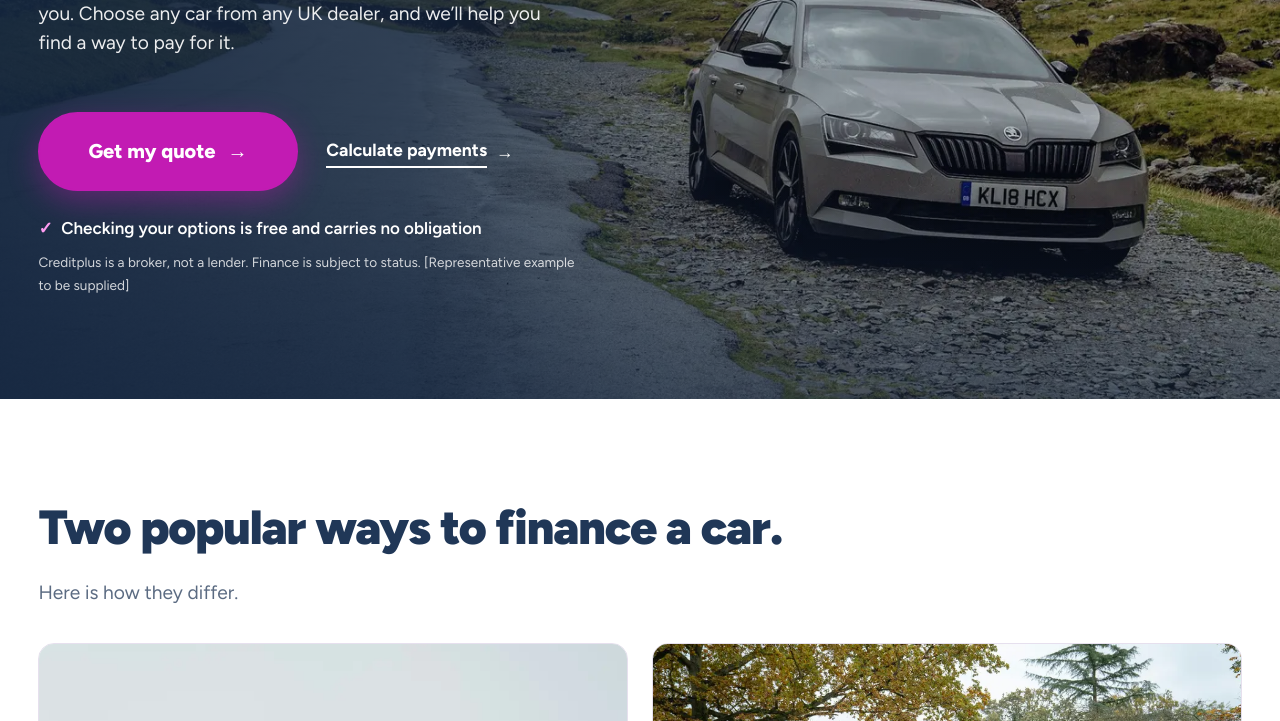
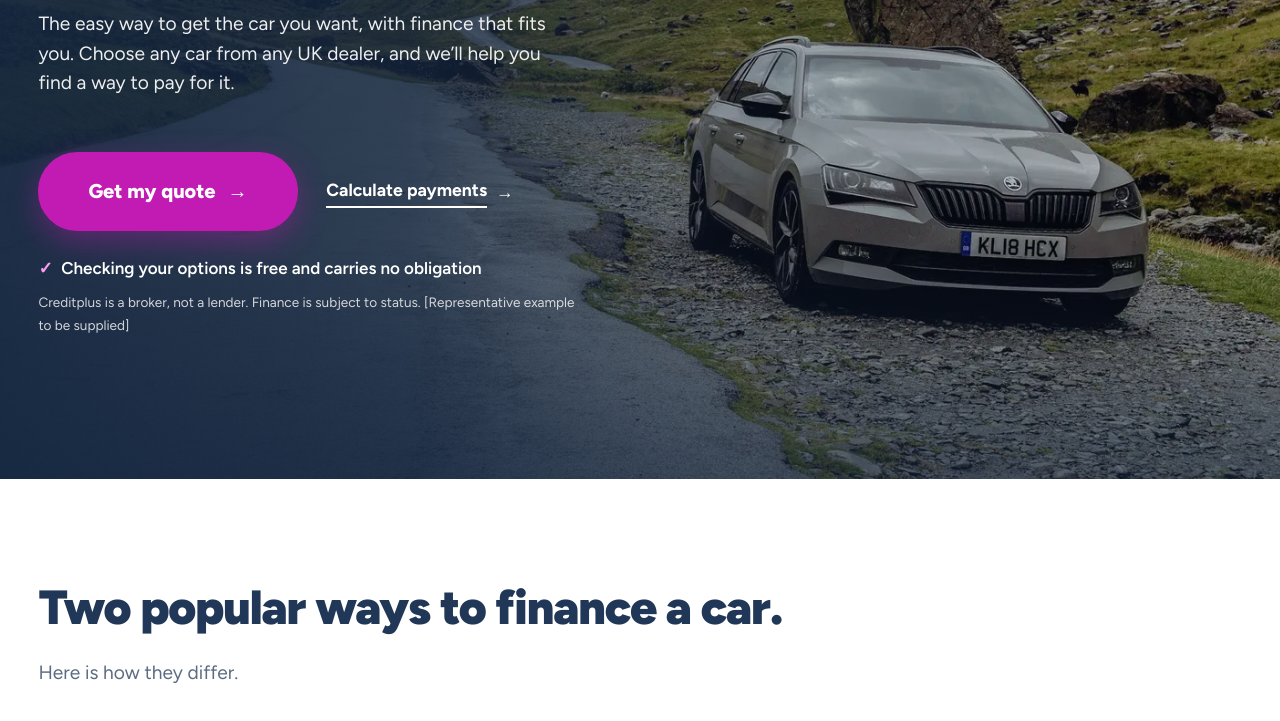
Before and after one commit to Louis-B-Work/creditplus, a website: page index.html in a window 1280 px wide. Shown: the part 321-1042 px from the top of the page. Drawn offline with Linux system fonts and the light colour scheme.

Commit message:
Desktop hero fills the viewport
Co-Authored-By: Claude Sonnet 5.5 <noreply@anthropic.com>

```diff
--- a/assets/css/styles.css
+++ b/assets/css/styles.css
@@ -518,3 +518,9 @@ body.has-bleed:not(.hero-past) .btn.btn--pill-mobile{display:none}
 @media (min-width:961px){
   .hero--left .type-h1{max-width:min(1040px,64vw);font-size:clamp(2.4rem,4.3vw,4.2rem)}
 }
+
+/* v4.2 desktop hero fills the screen */
+@media (min-width:961px){
+  .hero--bleed,.hero--left{min-height:100vh;min-height:100svh}
+  .hero--left .hero-inner{justify-content:center}
+}
```
